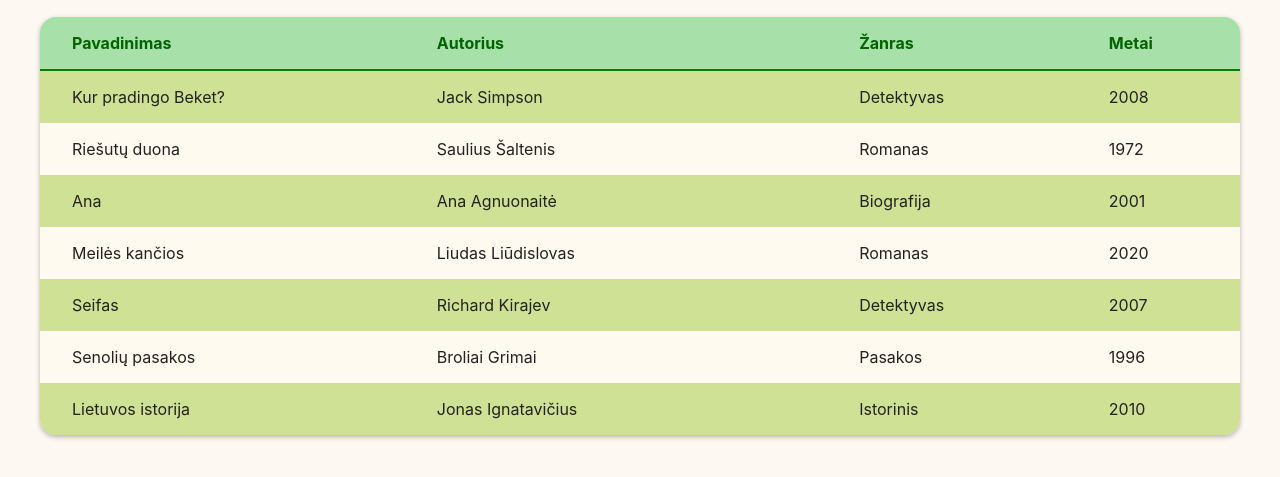
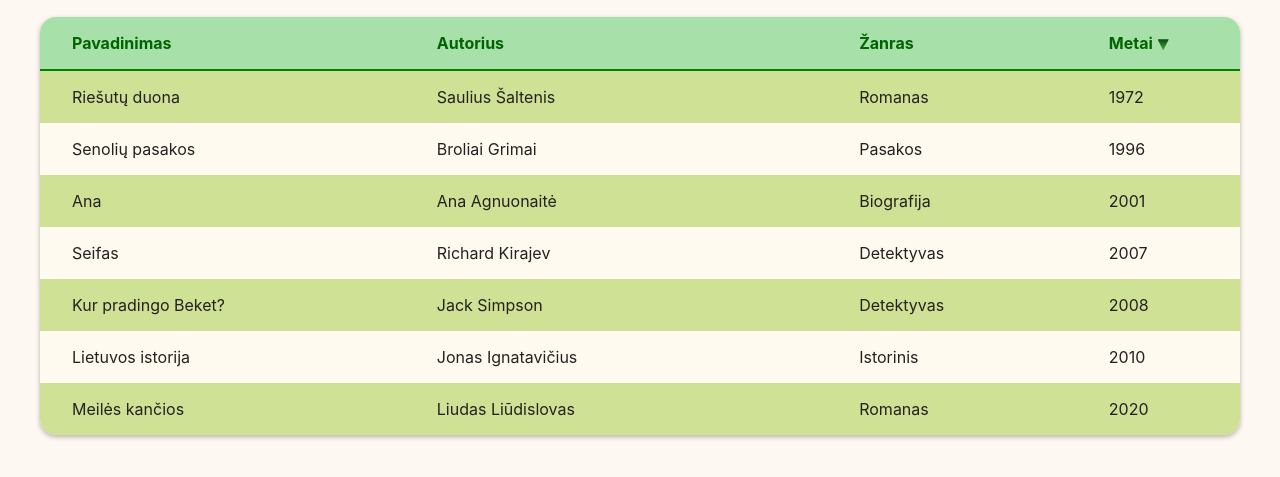
Before and after one commit to GintareKausinyte/JavaScript, a plain HTML site: page index.html in a window 1280 px wide. Both pictures are taken after a click on the element "Metai". Shown: the part 105-582 px from the top of the page. Drawn offline with Linux system fonts and the light colour scheme.

Commit message:
Table sorting by number added

```diff
--- a/index.html
+++ b/index.html
@@ -10,7 +10,7 @@
 </head>
 
 <body>
-    <div class="js-container container">
+    <div class="container">
 
         <div class="title">
             <!-- <div class="table-header">
--- a/js/main.js
+++ b/js/main.js
@@ -1,16 +1,17 @@
 const table = document.querySelector('.table');
-const nullTable = document.querySelector('.js-container')
-const title=document.querySelector('.title');
-let sortDirection=false;
+const title = document.querySelector('.title');
+let isAccending=true;
+
+
 
 loadTable(bookData);
 
-function loadTable(bookData){
+function loadTable(bookData) {
     if (bookData.length != 0) {
-title.innerHTML=`
+        title.innerHTML = `
 <img src="img/580b585b2edbce24c47b2772.png">
 <h1>Knygos</h1>`
-table.innerHTML=`
+        table.innerHTML = `
 <div class="table-header">
                 <span>Pavadinimas</span>
                 <span>Autorius</span>
@@ -19,8 +20,6 @@ table.innerHTML=`
             </div>
             <hr>
 `
-
-
         bookData.forEach(books => {
             table.innerHTML += `
 <div class="table-data">
@@ -31,6 +30,23 @@ table.innerHTML=`
 </div>
 `
         });
+
+        const yearHeader = table.querySelector("span:nth-of-type(4)");
+        console.log(yearHeader);
+
+        yearHeader.addEventListener("click", sortDir);
+        console.log(isAccending);
+        switch(isAccending){
+            case true:
+                bookData.sort((a, b)=>a.year-b.year);
+                yearHeader.classList.add('desc');
+                break;
+            case false:
+                bookData.sort((a, b)=> b.year-a.year);
+                yearHeader.classList.add('asc');
+                break;
+        }
+
     } else {
         nullTable.innerHTML = `
 
@@ -39,3 +55,13 @@ table.innerHTML=`
     }
 
 }
+
+
+function sortDir(){
+    if(isAccending==true){
+        isAccending=false;
+    }else{
+        isAccending=true;
+    }
+    loadTable(bookData);
+}
--- a/styles/main.css
+++ b/styles/main.css
@@ -98,6 +98,17 @@ hr{
   font-size: xx-large;
 
 }
+.table-header>span:nth-child(4)::after{
+  content: '';
+  display: inline-block;
+  height: .7rem;
+  width: .7rem;
+  background: rgb(57,182,35);
+  background: linear-gradient(0deg, rgba(57,182,35,1) 0%, rgba(12,68,28,1) 100%);
+  margin-left: .3rem;
+  margin-bottom: -0.1rem;
+  clip-path: polygon(100% 50%, 0 0, 0 100%);
+  }
   .table-header>span:nth-child(4){
     cursor: pointer;
     user-select: none;
```
Lines whose indentation alone changed are shown as unchanged.
